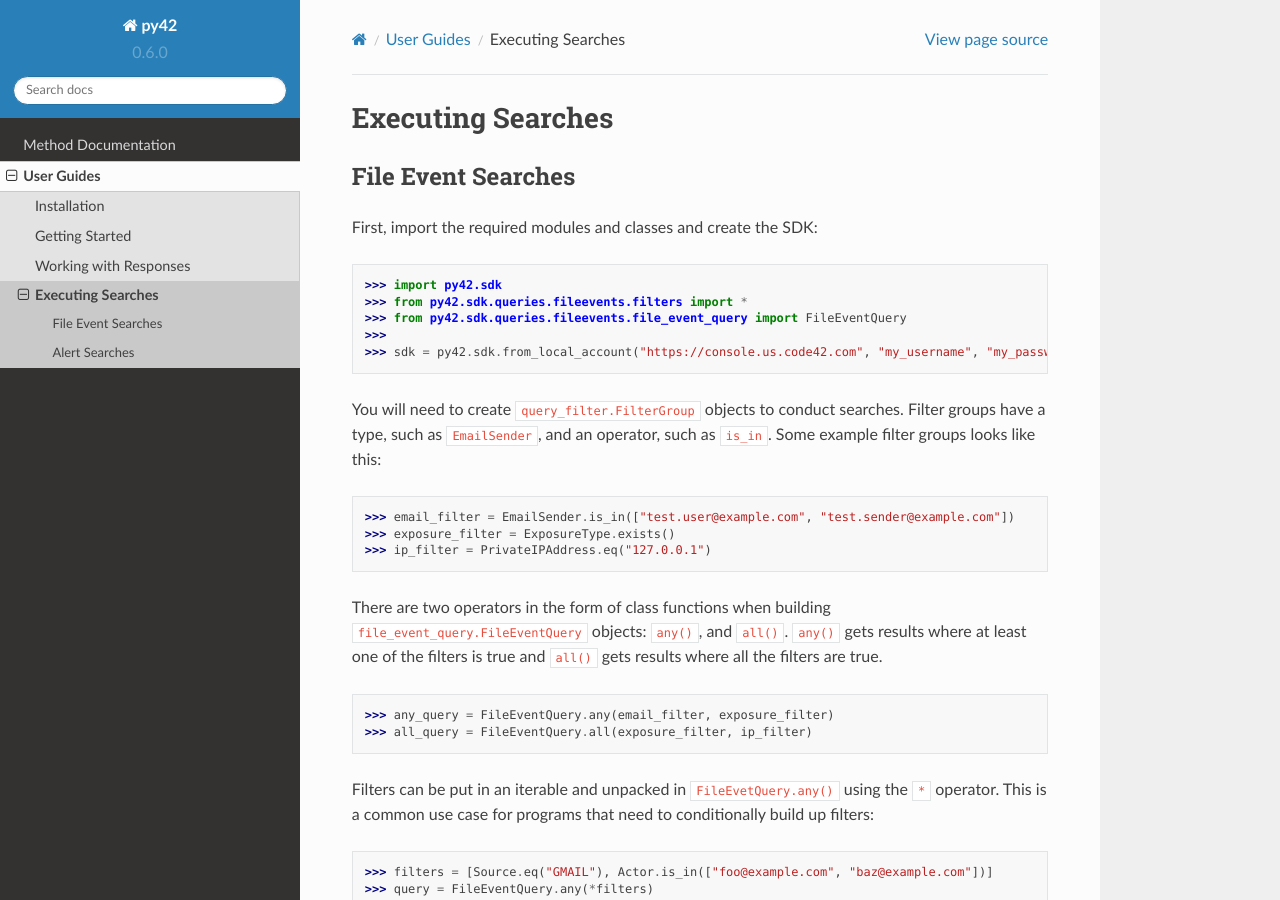
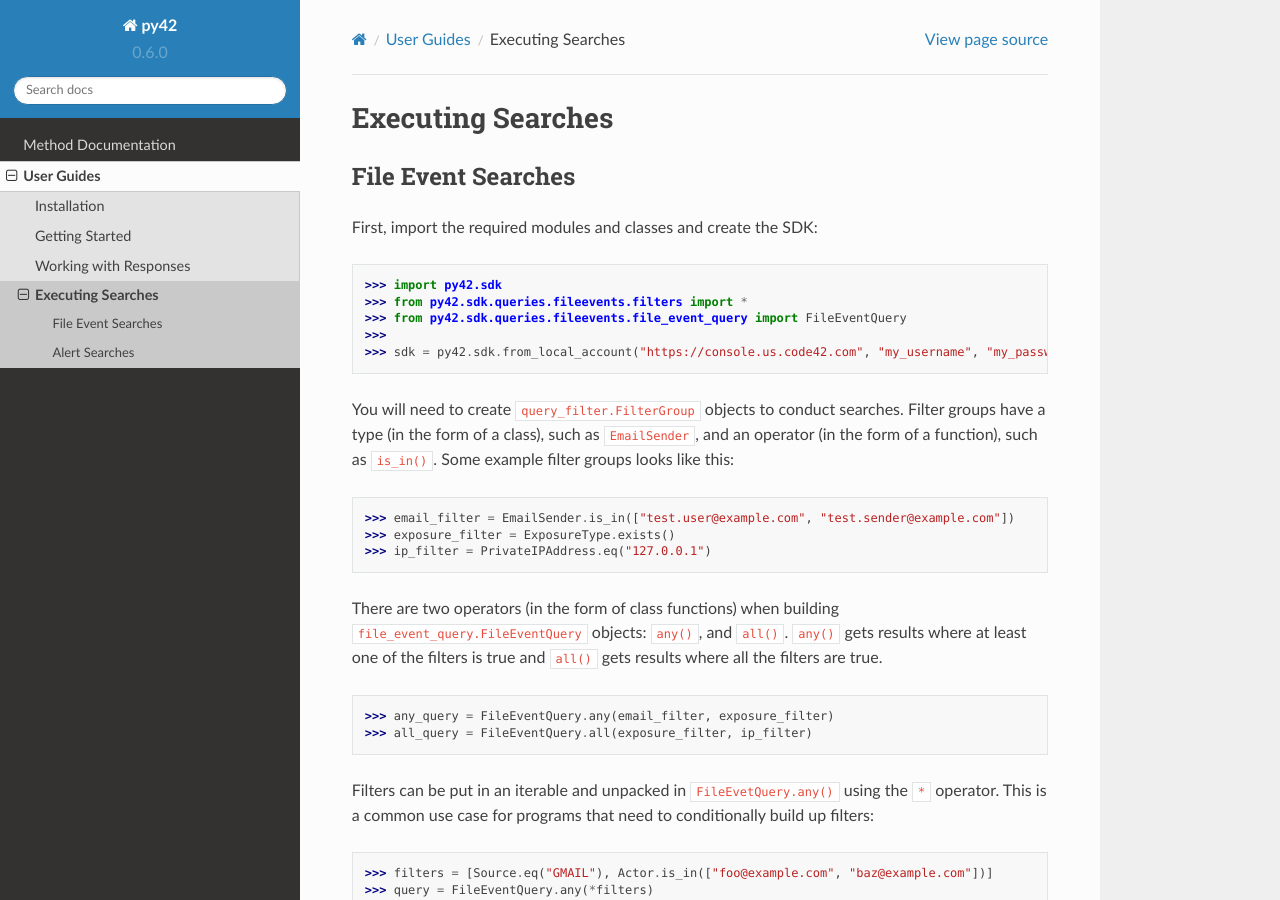
Before and after one commit to code42/py42, a Sphinx documentation site: the page built from docs/userguides/searches.md, in a window 1280 px wide and 900 px high. Built offline with Sphinx 7.4.7 and the Read the Docs theme 2.0.0, drawn with Linux system fonts in a browser that asks for light colours; the version number is read from the project's files by our own code.

Commit message:
Map the terms to python programming

```diff
--- a/docs/userguides/searches.md
+++ b/docs/userguides/searches.md
@@ -10,14 +10,15 @@
     >>>
     >>> sdk = py42.sdk.from_local_account("https://console.us.code42.com", "my_username", "my_password")
 
-You will need to create `query_filter.FilterGroup` objects to conduct searches. Filter groups have a type,
-such as `EmailSender`, and an operator, such as `is_in`. Some example filter groups looks like this:
+You will need to create `query_filter.FilterGroup` objects to conduct searches. Filter groups have a type
+(in the form of a class), such as `EmailSender`, and an operator (in the form of a function), such as `is_in()`.
+Some example filter groups looks like this:
 
     >>> email_filter = EmailSender.is_in(["test.user@example.com", "test.sender@example.com"])
     >>> exposure_filter = ExposureType.exists()
     >>> ip_filter = PrivateIPAddress.eq("127.0.0.1")
 
-There are two operators in the form of class functions when building `file_event_query.FileEventQuery` objects:
+There are two operators (in the form of class functions) when building `file_event_query.FileEventQuery` objects:
 `any()`, and `all()`.
 `any()` gets results where at least one of the filters is true and `all()` gets results where all the filters are true.
 
```
